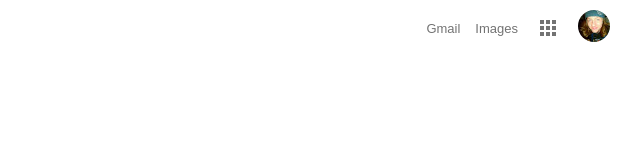
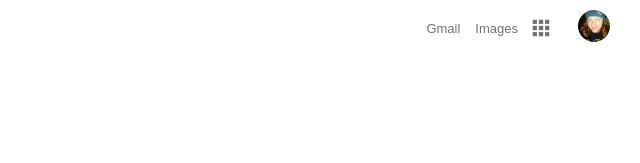
Before and after one commit to marques-j-robinson/google-homepage, a plain HTML site: page index.html in a window 1280 px wide. Shown: the top 163 px of the page, 640-1280 px from the left. Drawn offline with Linux system fonts and the light colour scheme.

Commit message:
use SVG instead of google image

```diff
--- a/index.html
+++ b/index.html
@@ -23,7 +23,18 @@
                     <a class="link" href="#">Images</a>
                 </li>
                 <li class="menu">
-                    <a class="link" href="#"></a>
+                    <svg class="menu-icon" data-name="Layer 1" xmlns="http://www.w3.org/2000/svg" viewBox="0 0 100 100">
+                        <rect x="37" width="26" height="26"></rect>
+                        <rect width="26" height="26"></rect>
+                        <rect x="74" width="26" height="26"></rect>
+                        <rect x="37" y="37" width="26" height="26"></rect>
+                        <rect y="37" width="26" height="26"></rect>
+                        <rect x="74" y="37" width="26" height="26"></rect>
+                        <rect x="37" y="74" width="26" height="26"></rect>
+                        <rect y="74" width="26" height="26"></rect>
+                        <rect x="74" y="74" width="26" height="26"></rect>
+                    </svg>
+                    <!--<a class="link" href="#"></a>-->
                 </li>
                 <li>
                     <a class="avatar" href="#"></a>
--- a/main.css
+++ b/main.css
@@ -64,16 +64,17 @@ li {
 }
 .menu {
     position: relative;
+    width: 30px;
+    height: 30px;
 }
-.menu .link {
-    background-position: -132px -38px;
-    background-image: url(images/icons.png);
-    background-size: 528px 68px;
-    outline: none;
-    vertical-align: middle;
-    box-sizing: border-box;
-    height: 30px;
-    width: 30px;
+.menu-icon {
+    width: 17px;
+    height: 17px;
+    position: absolute;
+    top: 50%;
+    left: 50%;
+    transform: translate(-50%, -50%);
+    fill: #707070;
 }
 .footer .link {
     font-size: 14px;
```
Also changed, not shown: images/icons.png (deleted).
